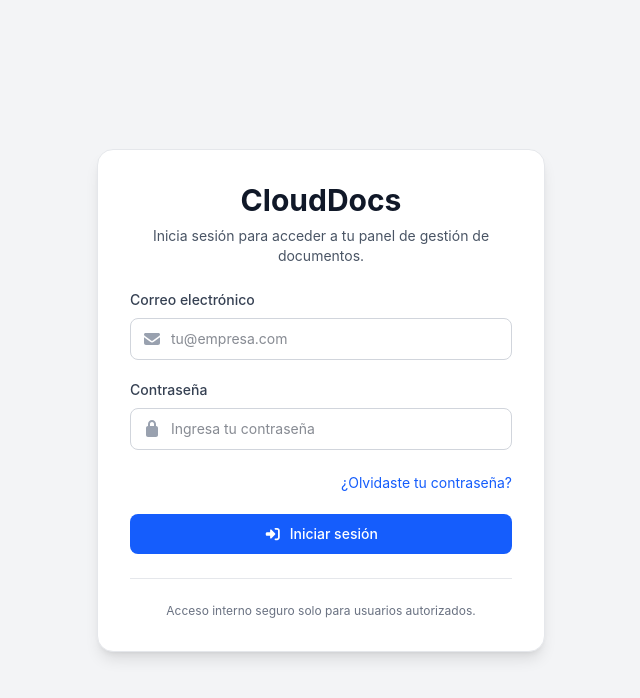
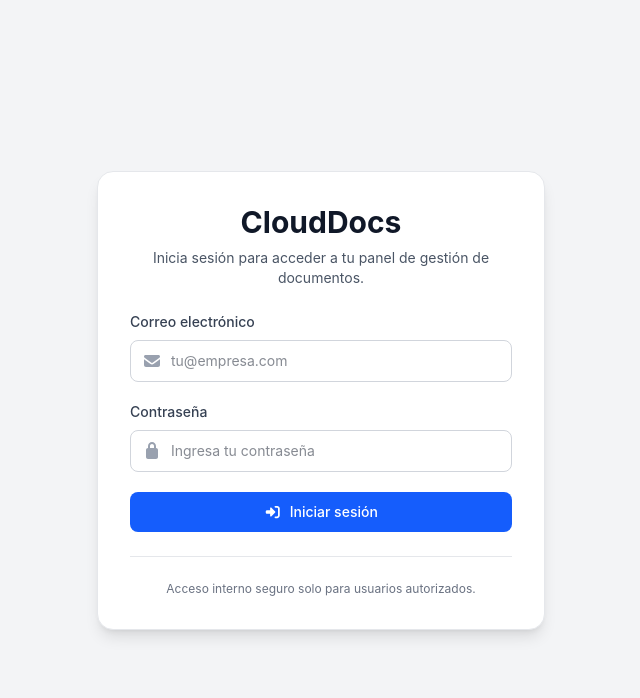
Before and after one commit to KeironClaudel/clouddocs-frontend, a React (Vite) app: page /login in a window 1280 px wide. Shown: the top 698 px of the page, without its empty margins (319-959 px from the left). Built offline with nearby package versions, Linux system fonts and the light colour scheme; no server answers.

Commit message:
refactor: deleted forgot password endpoint due to security measures

```diff
--- a/src/App.jsx
+++ b/src/App.jsx
@@ -95,8 +95,6 @@ function App() {
           }
         />
 
-        <Route path="/forgot-password" element={<ForgotPasswordPage />} />
-
         <Route
           path="/change-password"
           element={
--- a/src/pages/LoginPage.jsx
+++ b/src/pages/LoginPage.jsx
@@ -77,15 +77,6 @@ function LoginPage() {
               </div>
             </div>
 
-            <div className="text-right">
-              <Link
-                to="/forgot-password"
-                className="text-sm text-blue-600 transition hover:text-blue-700 hover:underline"
-              >
-                {t("login.links.forgotPassword")}
-              </Link>
-            </div>
-
             <button
               type="submit"
               className="inline-flex w-full items-center justify-center gap-2 rounded-lg bg-blue-600 px-4 py-2.5 text-sm font-medium text-white transition hover:bg-blue-700 disabled:cursor-not-allowed disabled:bg-blue-300"
```
